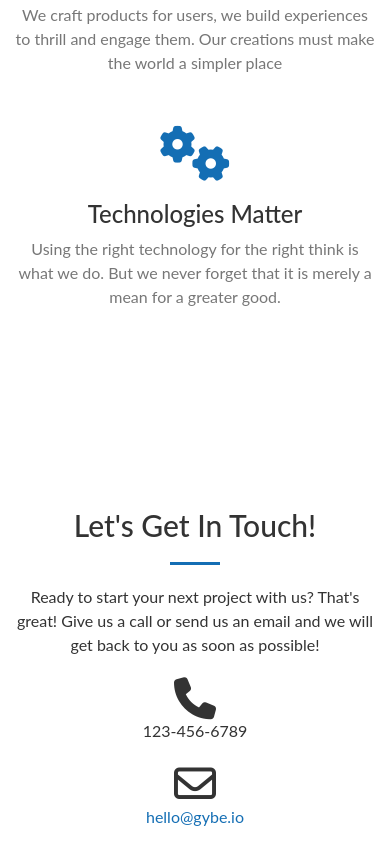
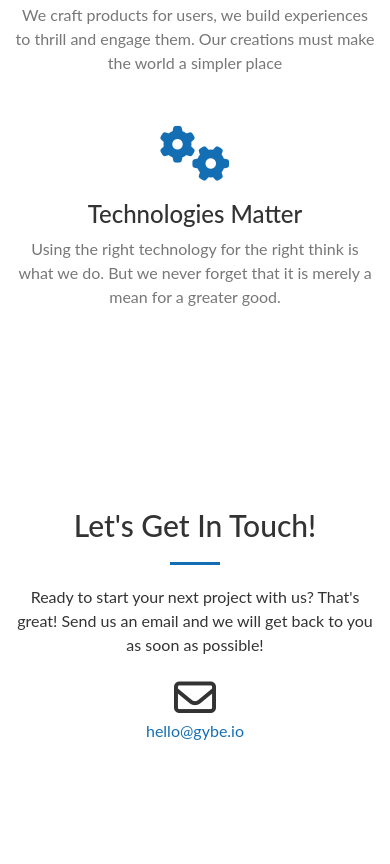
Before and after one commit to gybeapps/gybeapps.github.io, a plain HTML site: page index.html in a window 390 px wide. Shown: the part 1869-2733 px from the top of the page. Drawn offline with nearby package versions, Linux system fonts and the light colour scheme.

Commit message:
Remove phone number

```diff
--- a/index.html
+++ b/index.html
@@ -143,13 +143,9 @@
                 <div class="col-lg-8 col-lg-offset-2 text-center">
                     <h2 class="section-heading">Let's Get In Touch!</h2>
                     <hr class="primary">
-                    <p>Ready to start your next project with us? That's great! Give us a call or send us an email and we will get back to you as soon as possible!</p>
+                    <p>Ready to start your next project with us? That's great! Send us an email and we will get back to you as soon as possible!</p>
                 </div>
-                <div class="col-lg-4 col-lg-offset-2 text-center">
-                    <i class="fa fa-phone fa-3x wow bounceIn"></i>
-                    <p>123-456-6789</p>
-                </div>
-                <div class="col-lg-4 text-center">
+                <div class="col-lg-4 col-lg-offset-4 text-center">
                     <i class="fa fa-envelope-o fa-3x wow bounceIn" data-wow-delay=".1s"></i>
                     <p><a href="mailto:hello@gybe.io">hello@gybe.io</a></p>
                 </div>
```
